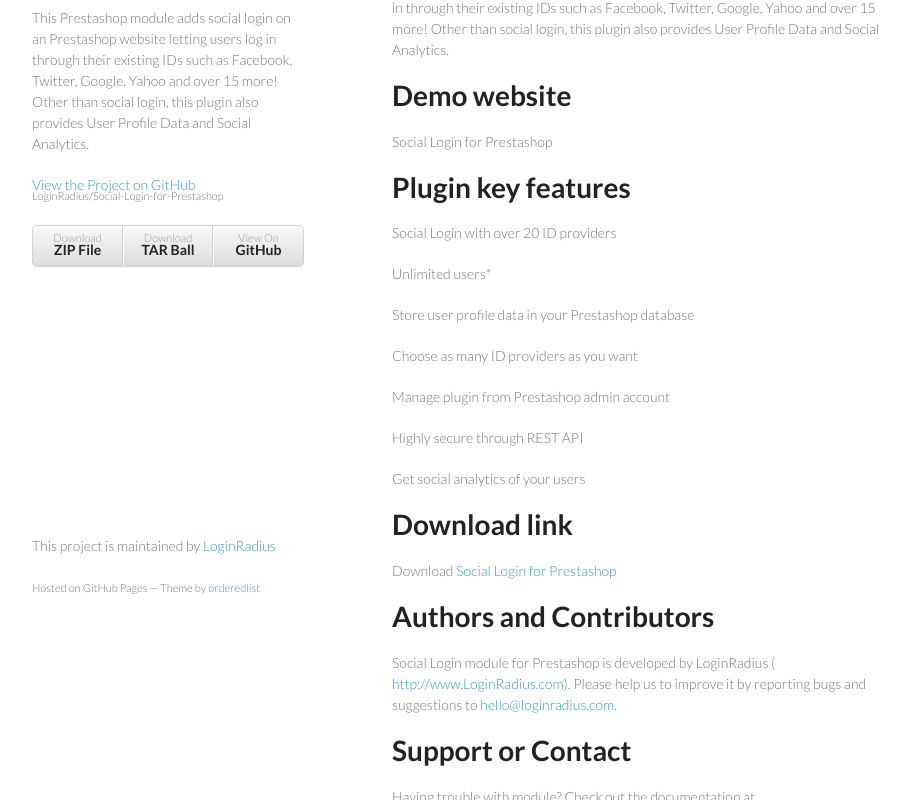
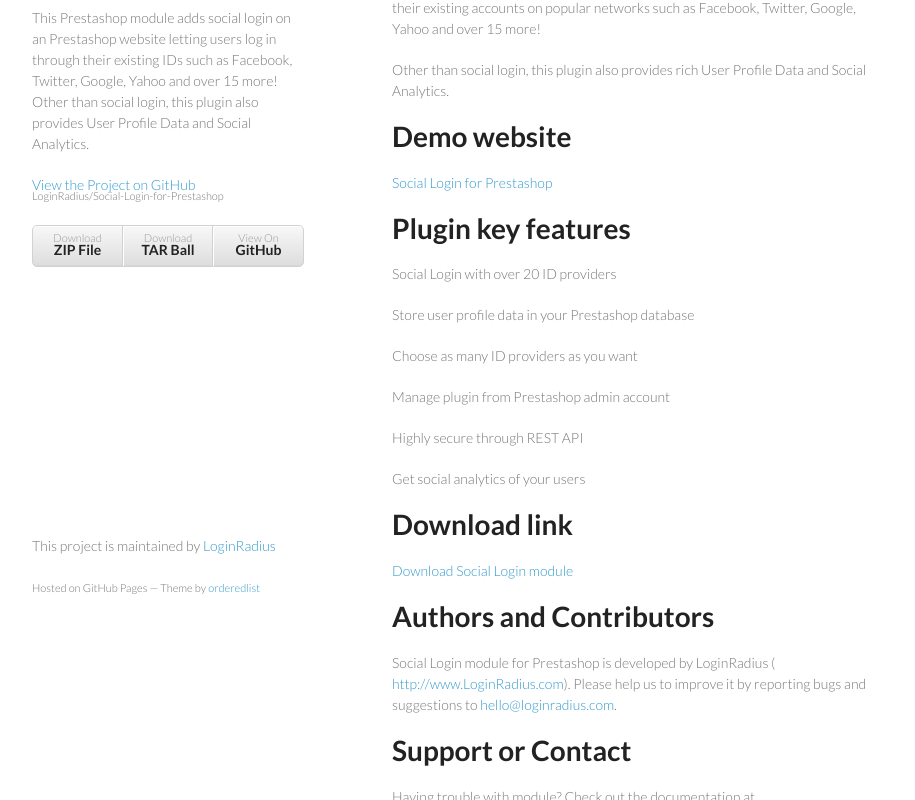
Before and after one commit to mosiac/Social-Login-for-Prestashop, a plain HTML site: page index.html in a window 1280 px wide. Shown: the part 133-933 px from the top of the page, without its empty margins (178-1093 px from the left). Drawn offline with Linux system fonts and the light colour scheme.

```diff
--- a/index.html
+++ b/index.html
@@ -30,17 +30,17 @@
       <section>
         <h1>Social Login for Prestashop</h1>
 
-<p>This Prestashop module adds social login on an Prestashop website letting users log in through their existing IDs such as Facebook, Twitter, Google, Yahoo and over 15 more! Other than social login, this plugin also provides User Profile Data and Social Analytics.</p>
+<p>This module adds Social Login on a Prestashop website, letting users log in through their existing accounts on popular networks such as Facebook, Twitter, Google, Yahoo and over 15 more!</p>
+
+<p>Other than social login, this plugin also provides rich User Profile Data and Social Analytics.</p>
 
 <h1>Demo website</h1>
 
-<p>Social Login for Prestashop</p>
+<p><a href="http://prestashop.loginradius.com" target="_blank">Social Login for Prestashop</a></p>
 
 <h1>Plugin key features</h1>
 
 <p>Social Login with over 20 ID providers</p>
-
-<p>Unlimited users*</p>
 
 <p>Store user profile data in your Prestashop database</p>
 
@@ -54,7 +54,7 @@
 
 <h1>Download link</h1>
 
-<p>Download <a href="https://github.com/downloads/LoginRadius/Social-Login-for-Prestashop/sociallogin.zip">Social Login for Prestashop</a></p>
+<p><a href="https://github.com/downloads/LoginRadius/Social-Login-for-Prestashop/sociallogin.zip"> Download Social Login module</a></p>
 
 <h1>Authors and Contributors</h1>
 
```
Also changed, not shown: params.json (+1 -1 lines).
